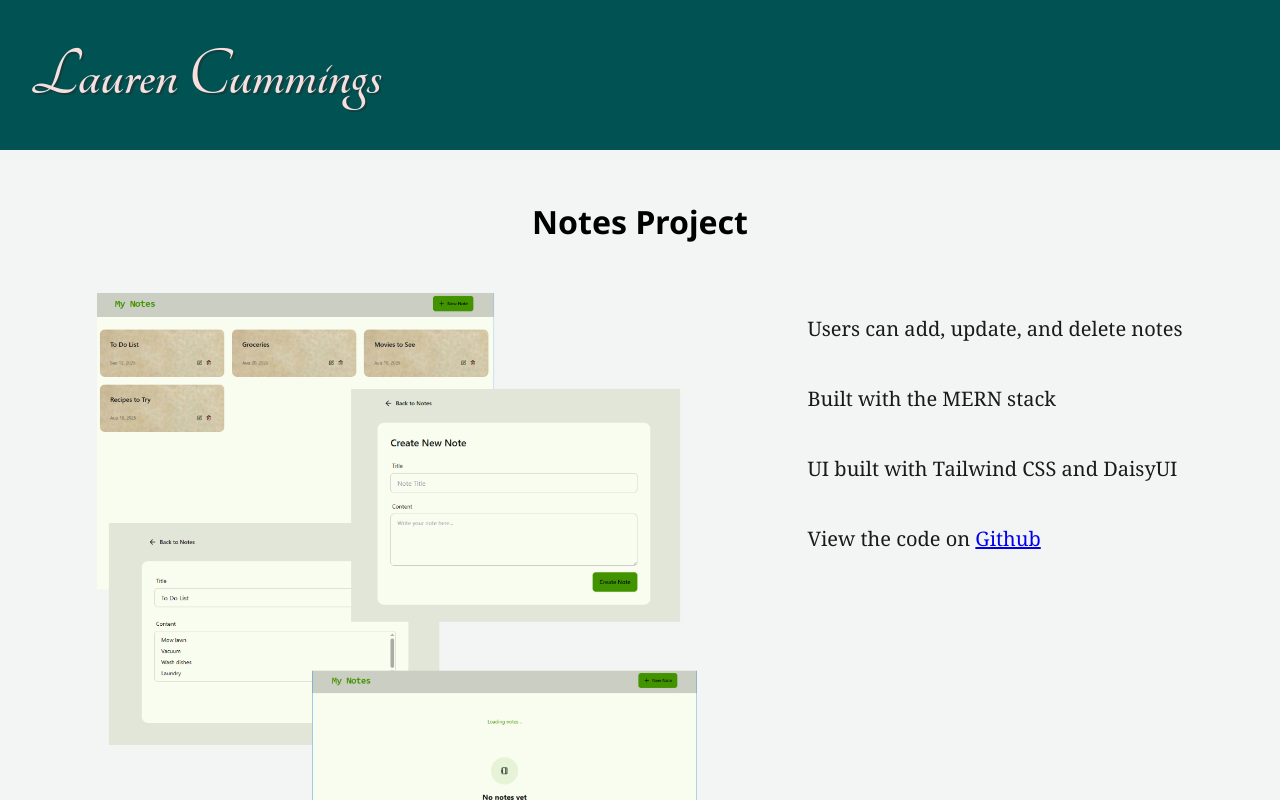
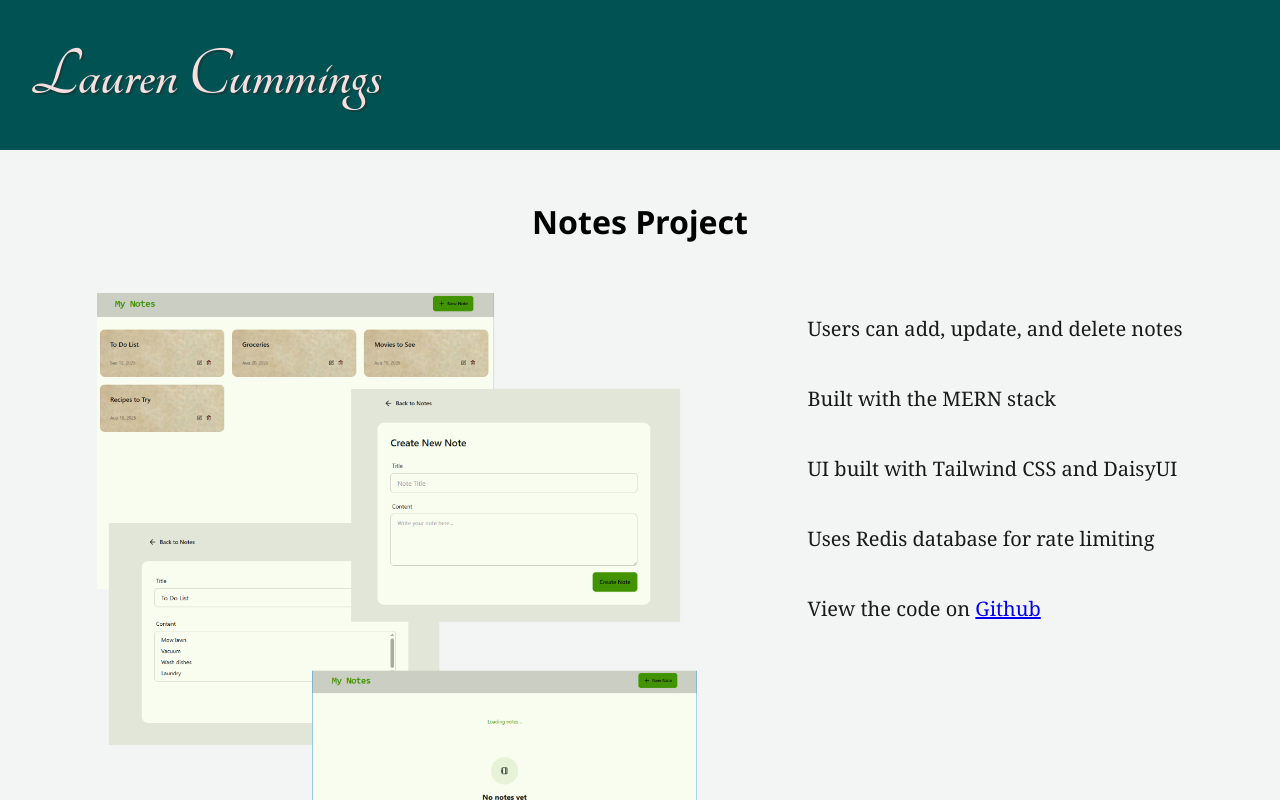
Before and after one commit to LaurenCummings/portfolio-project, a React (Vite) app: page /notes-project in a window 1280 px wide. Shown: the top 800 px of the page. Built offline with nearby package versions, Linux system fonts and the light colour scheme.

Commit message:
added new descriptor to notes project

```diff
--- a/src/pages/NotesProject.jsx
+++ b/src/pages/NotesProject.jsx
@@ -14,6 +14,7 @@ function NotesProject() {
             <li>Users can add, update, and delete notes</li>
             <li>Built with the MERN stack</li>
             <li>UI built with Tailwind CSS and DaisyUI</li>
+            <li>Uses Redis database for rate limiting</li>
             <li>
               View the code on{" "}
               <a href="https://github.com/LaurenCummings/thinkboard-project">
```
